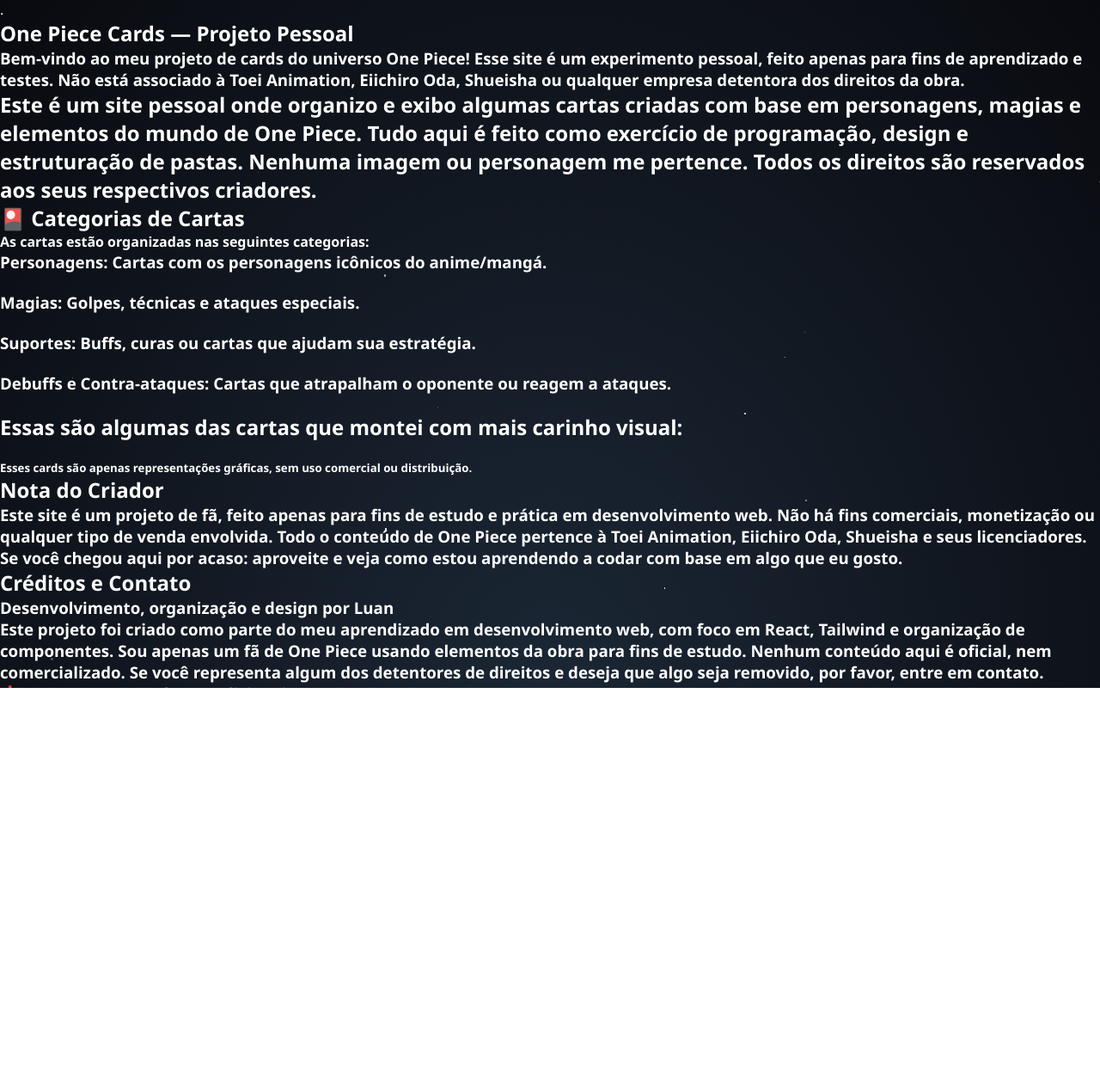
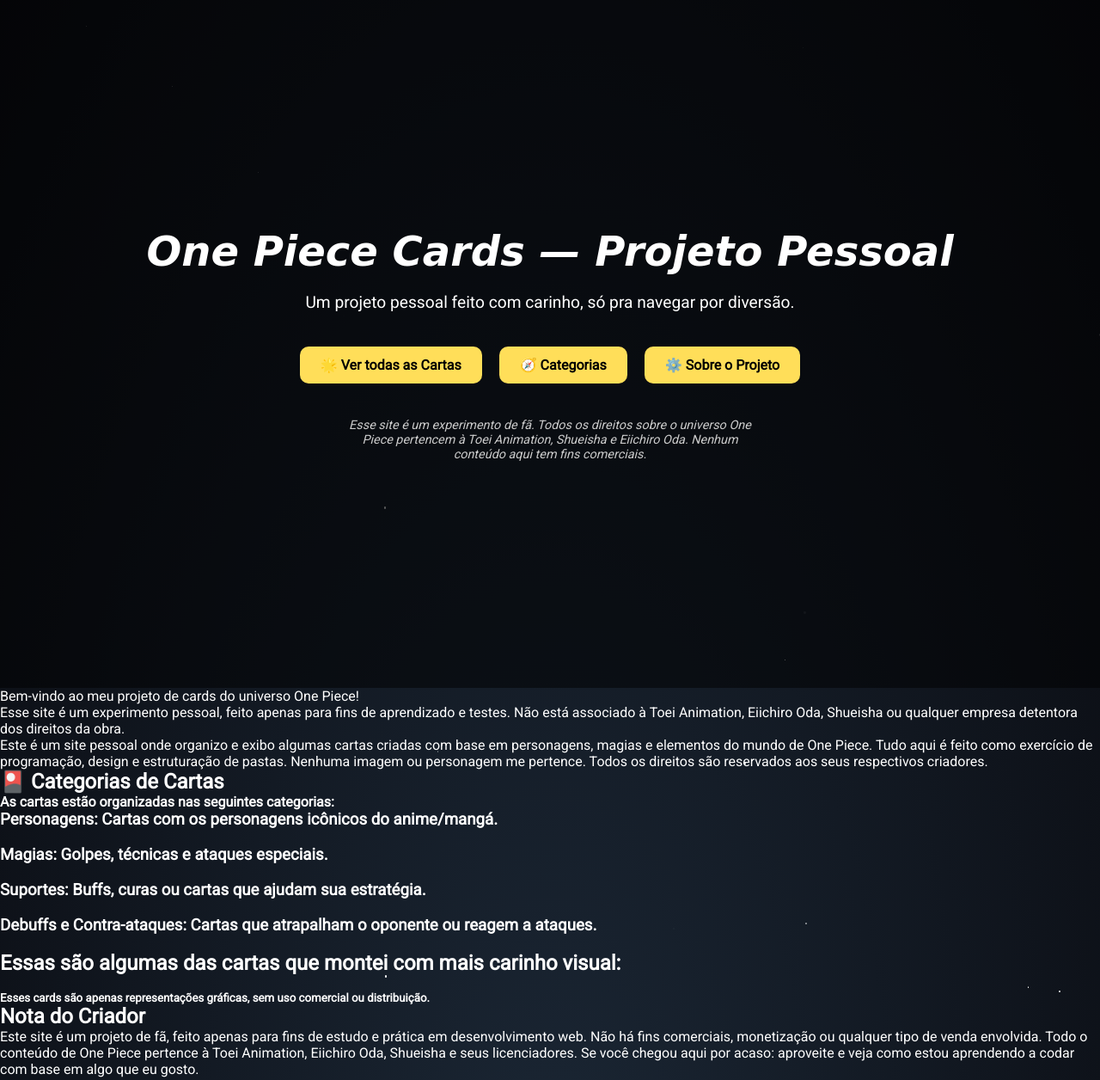
Before and after one commit to joseluan09/site-one-piece-cards, a plain HTML site: page index.html in a window 1280 px wide. Shown: the top 1256 px of the page at 86% size. Before the commit the page ends 800 px from the top, so only its background shows below. Drawn offline with Linux system fonts and the light colour scheme; a web font is replaced by a local one.

Commit message:
atualização de arquivos e de algumas modificações nos códigos

```diff
--- a/index.html
+++ b/index.html
@@ -6,6 +6,7 @@
     <meta name="viewport" content="width=device-width, initial-scale=1.0">
     <title>One Piece Cards</title>
     <link rel="stylesheet" href="style.css">
+    <link href="https://fonts.googleapis.com/css2?family=Pirata+One&family=Roboto&display=swap" rel="stylesheet">
 </head>
 
 <body>
@@ -15,27 +16,39 @@
         <div class="stars3"></div>
     </div>
     <header>
-        <main>.</main>
+        <main class="hero">
+            <h1><strong><em> One Piece Cards — Projeto Pessoal </em></strong></h1>
+            <p class="subtitulo">Um projeto pessoal feito com carinho, só pra navegar por diversão.</p>
+            <div class="botoes">
+                <a href="cards.html">🌟 Ver todas as Cartas</a>
+                <a href="#categorias">🧭 Categorias</a>
+                <a href="#sobre">⚙️ Sobre o Projeto</a>
+            </div>
+            <p class="aviso">
+                Esse site é um experimento de fã. Todos os direitos sobre o universo One Piece pertencem à Toei
+                Animation, Shueisha e Eiichiro Oda. Nenhum conteúdo aqui tem fins comerciais.
+            </p>
+        </main>
     </header>
     <section class="capa">
-        <h1>One Piece Cards — Projeto Pessoal</h1>
-        <h3>Bem-vindo ao meu projeto de cards do universo One Piece!
+        <p>
+            Bem-vindo ao meu projeto de cards do universo One Piece!<br>
             Esse site é um experimento pessoal, feito apenas para fins de aprendizado e testes.
-            Não está associado à Toei Animation, Eiichiro Oda, Shueisha ou qualquer empresa detentora dos direitos
-            da
+            Não está associado à Toei Animation, Eiichiro Oda, Shueisha ou qualquer empresa detentora dos direitos da
             obra.
-        </h3>
+        </p>
     </section>
     <section class="sobre">
         <h1></h1>
-        <h2>Este é um site pessoal onde organizo e exibo algumas cartas criadas com base em personagens, magias e
+        <p>
+            Este é um site pessoal onde organizo e exibo algumas cartas criadas com base em personagens, magias e
             elementos do mundo de One Piece.
             Tudo aqui é feito como exercício de programação, design e estruturação de pastas.
             Nenhuma imagem ou personagem me pertence. Todos os direitos são reservados aos seus respectivos
             criadores.
-        </h2>
+        </p>
     </section>
-    <section>
+    <section class="categorias">
         <h1>🎴 Categorias de Cartas</h1>
         <h4>As cartas estão organizadas nas seguintes categorias:</h4>
         <div>
@@ -68,18 +81,18 @@
     </section>
     <section class="notas">
         <h2>Nota do Criador</h2>
-        <h3>
+        <p>
             Este site é um projeto de fã, feito apenas para fins de estudo e prática em desenvolvimento web.
             Não há fins comerciais, monetização ou qualquer tipo de venda envolvida.
             Todo o conteúdo de One Piece pertence à Toei Animation, Eiichiro Oda, Shueisha e seus licenciadores.
             Se você chegou aqui por acaso: aproveite e veja como estou aprendendo a codar com base em algo que eu
             gosto.
-        </h3>
+        </p>
     </section>
     <section class="contato">
         <h2>Créditos e Contato</h2>
-        <h3>Desenvolvimento, organização e design por Luan</h3>
-        <h3>
+        <h3><i>Desenvolvimento, organização e design por Luan</i></h3>
+        <p>
             Este projeto foi criado como parte do meu aprendizado em desenvolvimento web, com foco em React,
             Tailwind e
             organização de componentes.
@@ -90,26 +103,26 @@
 
             Se você representa algum dos detentores de direitos e deseja que algo seja removido, por favor, entre em
             contato.
-        </h3>
+        </p>
         <h3>
             📩 Contato para qualquer solicitação:
             <a href="">joseluanb20@outlook.com</a>
         </h3>
     </section>
     <section>
-        <h3>
+        <p>
             Um agradecimento especial a Eiichiro Oda, por criar o universo de One Piece — uma obra que inspira,
-            diverte
-            e
-            emociona milhões de pessoas no mundo todo.
+            diverte e emociona milhões de pessoas no mundo todo.
             Obrigado também à Toei Animation e à Shueisha, responsáveis por levar essa jornada tão longe.
             Este projeto é apenas uma forma de homenagear algo que sempre admirei.
             Não é oficial, nem comercial. É só um espaço pessoal, feito com respeito e carinho por um fã que cresceu
             acompanhando essa aventura.
-        </h3>
+        </p>
     </section>
-    <footer>© 2025 - Projeto pessoal sem fins lucrativos.<br>Feito por um fã de One Piece para estudar programação.
-        Todos os direitos de imagem e conteúdo pertencem aos seus respectivos donos.</footer>
+    <footer>
+        <p>&copy; 2025 - Projeto pessoal sem fins lucrativos.<br>Feito por um fã de One Piece para estudar programação.
+            Todos os direitos de imagem e conteúdo pertencem aos seus respectivos donos.</p>
+    </footer>
 </body>
 <script src="script.js"></script>
 
--- a/style.css
+++ b/style.css
@@ -7,8 +7,9 @@
 body, html {
   margin: 0;
   padding: 0;
-  height: 100%;
-  font-family: 'Segoe UI', sans-serif;
+  height: auto;
+  min-height: 100%;
+  font-family: 'Roboto', sans-serif;
   color: white;
   position: relative;
   overflow-x: hidden;
@@ -80,3 +81,60 @@ body, html {
   50% { opacity: 1; }
   100% { opacity: 0; }
 }
+
+footer {
+    background-color: rgb(6, 1, 53);
+    color: white;
+}
+.hero {
+  min-height: 100vh;
+ background-color: rgba(0, 0, 0, 0.5); /* preto com 50% de transparência */
+  color: white;
+  display: flex;
+  flex-direction: column;
+  justify-content: center;
+  align-items: center;
+  padding: 60px 20px;
+  text-align: center;
+}
+
+.hero h1 {
+  font-size: 3rem;
+  margin-bottom: 20px;
+  font-family: 'Pirata One', cursive;
+}
+
+.subtitulo {
+  font-size: 1.2rem;
+  max-width: 600px;
+  margin-bottom: 40px;
+  font-weight: 300;
+}
+
+.botoes {
+  display: flex;
+  flex-wrap: wrap;
+  gap: 20px;
+  margin-bottom: 40px;
+}
+
+.botoes a {
+  background: #ffde59;
+  color: #000;
+  padding: 12px 24px;
+  border-radius: 10px;
+  text-decoration: none;
+  font-weight: bold;
+  transition: background 0.3s;
+}
+
+.botoes a:hover {
+  background: #e6c843;
+}
+
+.aviso {
+  font-size: 0.9rem;
+  max-width: 500px;
+  color: #ccc;
+  font-style: italic;
+}
```
Also changed, not shown: cards.html (added), imagens/One_Piece_Logo.png (added).
